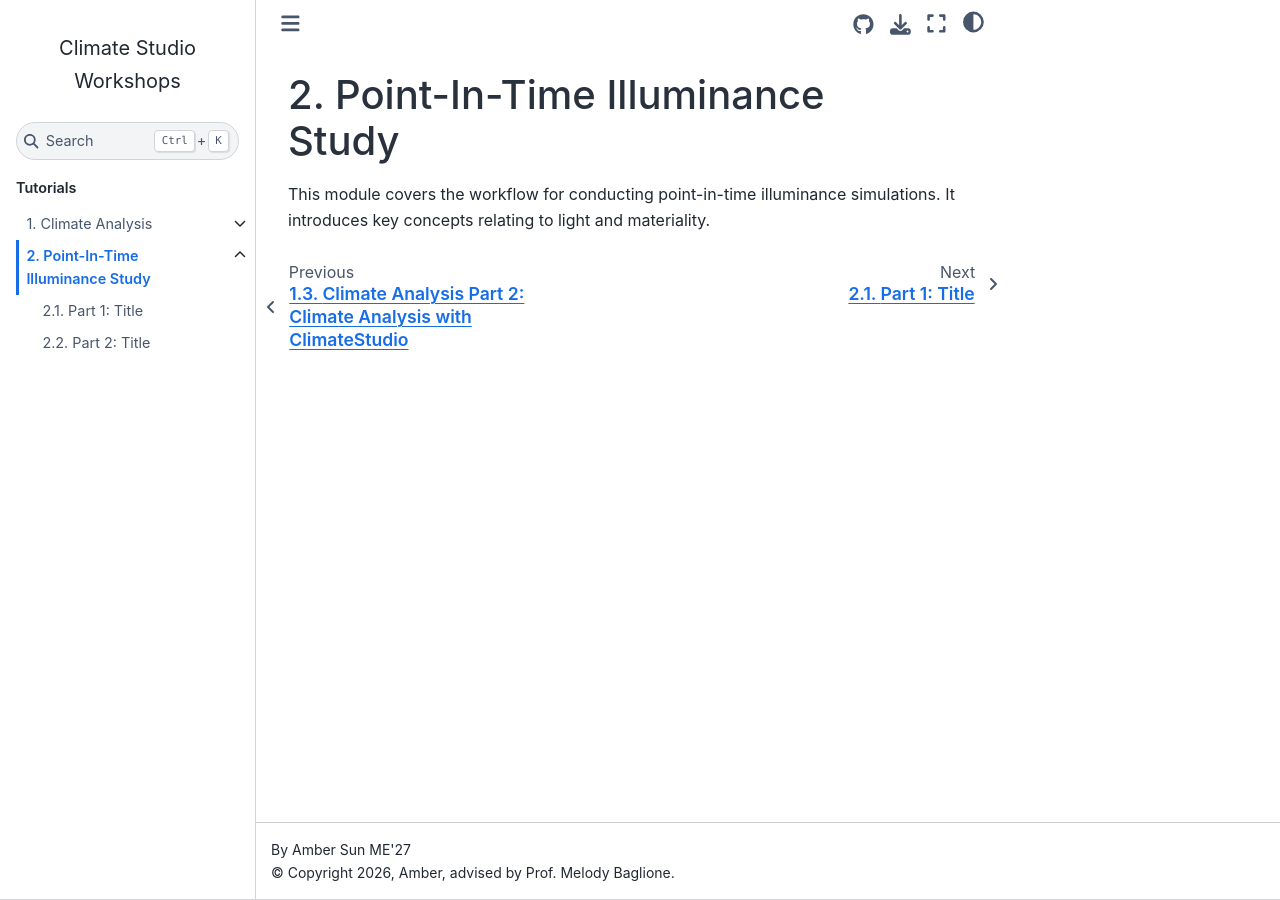
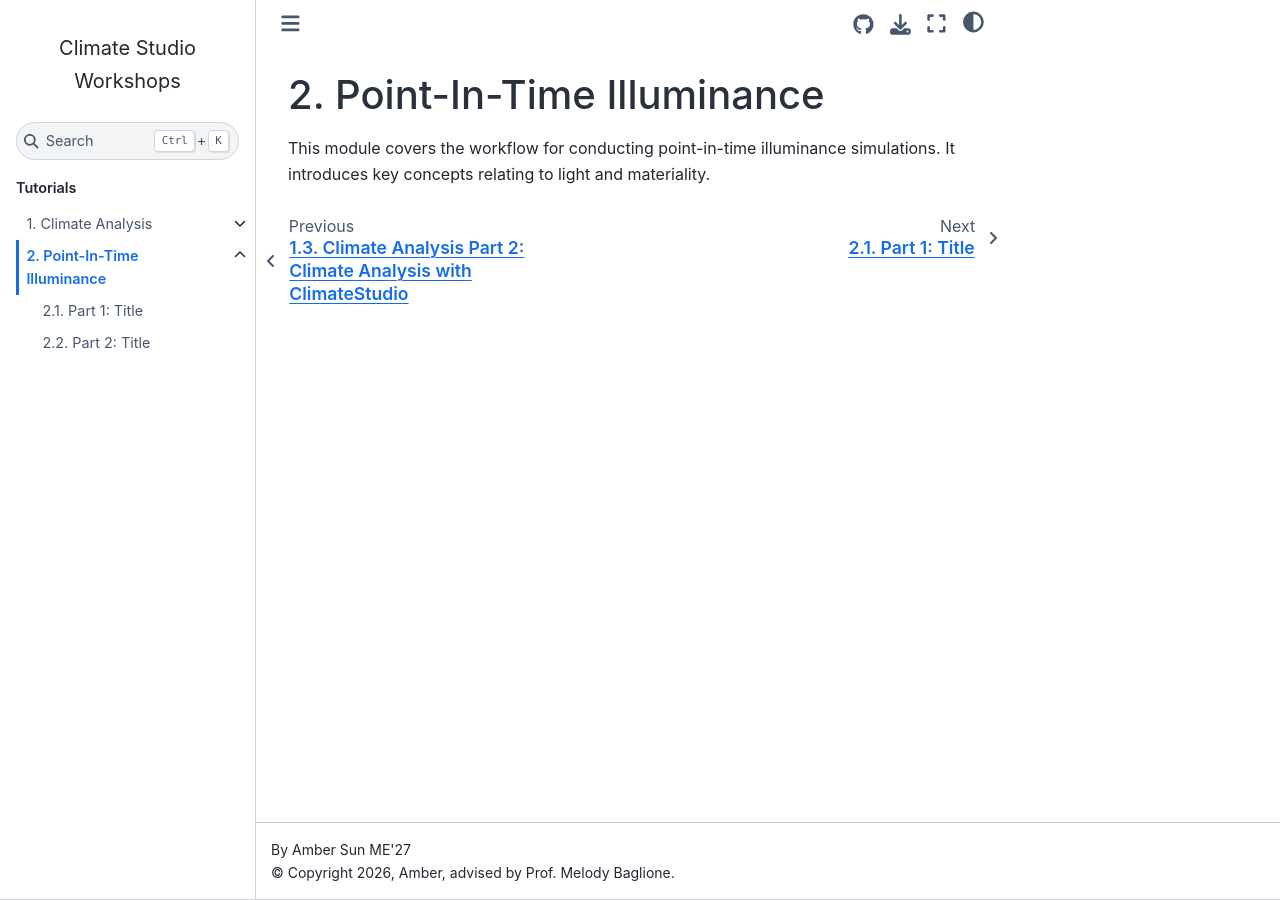
Before and after one commit to amber289/climatestudiotutorial, a Jupyter Book: the page built from workshops/docs/02_module-two.md, in a window 1280 px wide. Built offline with Jupyter Book 1.0.4 settings and Sphinx 7.4.7 and the Sphinx Book theme 1.1.4, drawn with Linux system fonts in a browser that asks for light colours.

Commit message:
Update 02_module-two.md

```diff
--- a/workshops/docs/02_module-two.md
+++ b/workshops/docs/02_module-two.md
@@ -1,3 +1,3 @@
-# Point-In-Time Illuminance Study
+# Point-In-Time Illuminance
 
 This module covers the workflow for conducting point-in-time illuminance simulations. It introduces key concepts relating to light and materiality.
```
